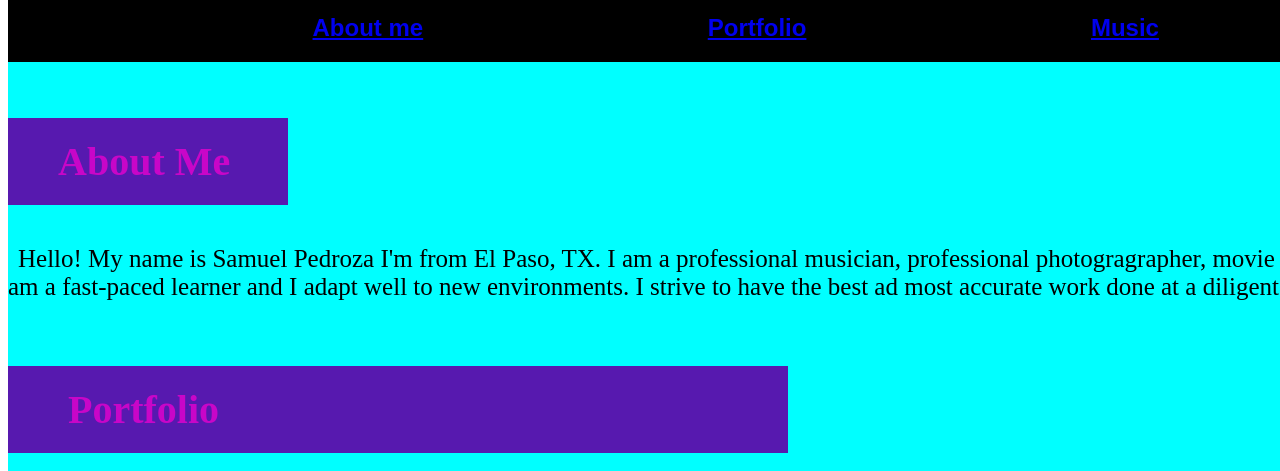
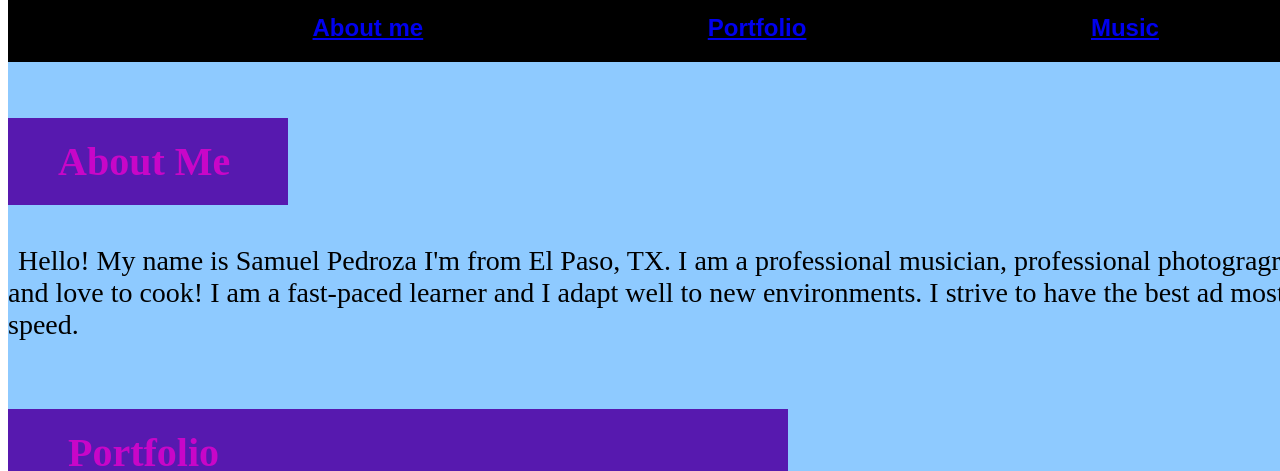
Before and after one commit to coionelmustrd/First-Portfoilio, a plain HTML site: page index.html in a window 1280 px wide. Shown: the part 504-975 px from the top of the page. Drawn offline with Linux system fonts and the light colour scheme.

Commit message:
Saving Progress

```diff
--- a/assets/css/style.css
+++ b/assets/css/style.css
@@ -11,7 +11,7 @@ h1 {
 }
 
 main {
-    background-color: aqua;
+    background-color: rgb(142, 202, 255);
     display: flex;
     flex-direction: column;
 }
@@ -62,7 +62,7 @@ h3 {
 }
 
 p {
-    font-size: 25px;
+    font-size: 28px;
     text-indent: 10px;
 
 
```
